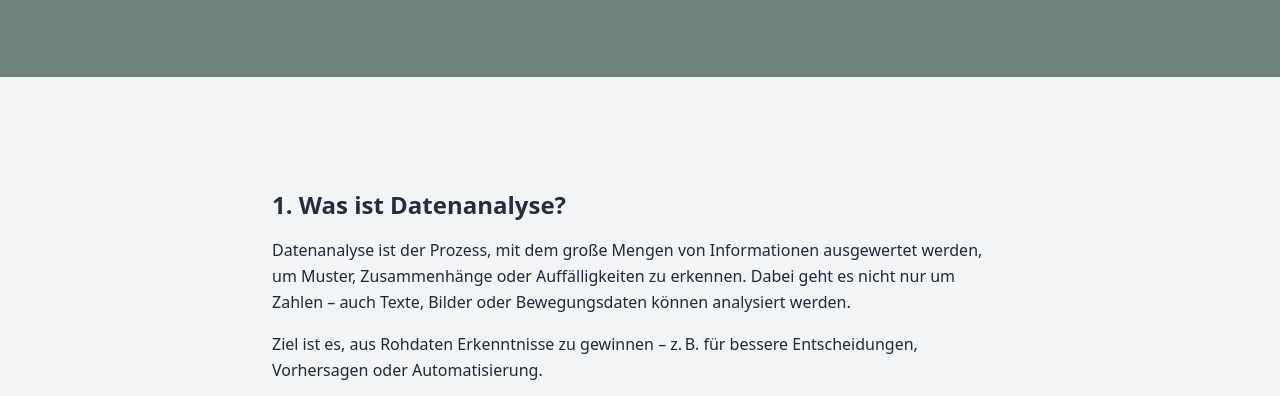
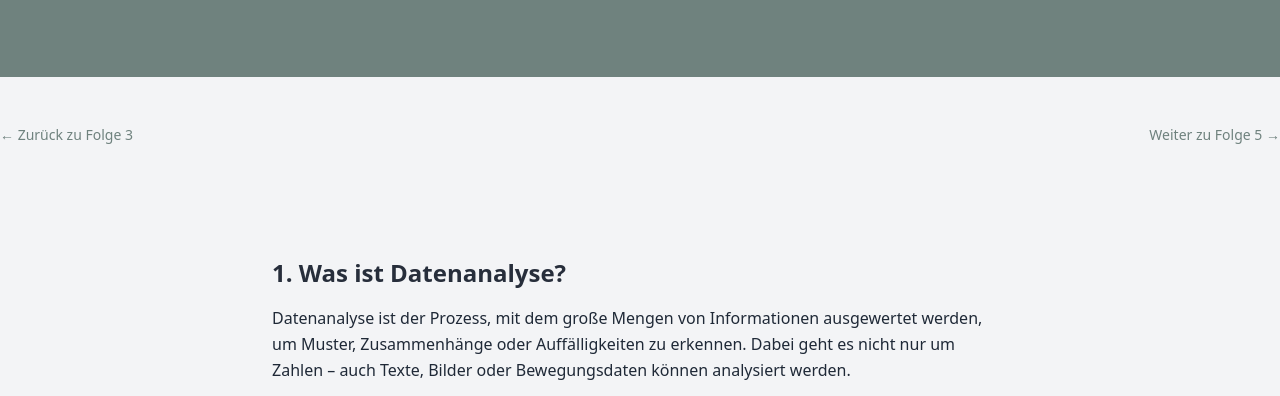
Before and after one commit to frau-hanna/frau-hanna.github.io, a plain HTML site: page daten4.html in a window 1280 px wide. Shown: the part 396-792 px from the top of the page. Drawn offline with nearby package versions, Linux system fonts and the light colour scheme.

Commit message:
modified:   daten4.html

```diff
--- a/daten4.html
+++ b/daten4.html
@@ -47,6 +47,13 @@
     </div>
   </section>
 
+  <!-- Navigation -->
+    <div class="mt-12 flex justify-between text-sm">
+      <a href="daten3.html" class="text-battleship hover:underline">&larr; Zurück zu Folge 3</a>
+      <a href="daten5.html" class="text-battleship hover:underline">Weiter zu Folge 5 &rarr;</a>
+    </div>
+  </main>
+
   <!-- Inhalt -->
   <main class="max-w-3xl mx-auto py-16 px-4">
     <h3 class="text-2xl font-semibold mt-12 mb-4 text-gunmetal">1. Was ist Datenanalyse?</h3>
@@ -86,7 +93,7 @@
       Eine KI wie ChatGPT analysiert bei jeder Anfrage den Text, vergleicht ihn mit dem gelernten Wissen und berechnet daraufhin die <em>wahrscheinlichste sinnvolle Antwort</em>. Dabei wird kein Text einfach kopiert – sondern Wort für Wort neu erstellt.
     </p>
     <p class="mb-4 leading-relaxed">
-      Grundlage dafür sind gewaltige Datenmengen aus dem Internet – Texte, Bücher, Webseiten. Die KI erkennt darin sprachliche Muster, typische Formulierungen und inhaltliche Zusammenhänge.
+      Grundlage dafür sind gewaltige Datenmengen aus dem Internet – Texte, Bücher, Webseiten. Die KI erkennt darin sprachliche Muster,G typische Formulierungen und inhaltliche Zusammenhänge.
     </p>
 
     <h3 class="text-2xl font-semibold mt-12 mb-4 text-gunmetal">5. Wo überall kommt Mustererkennung heute vor?</h3>
```
